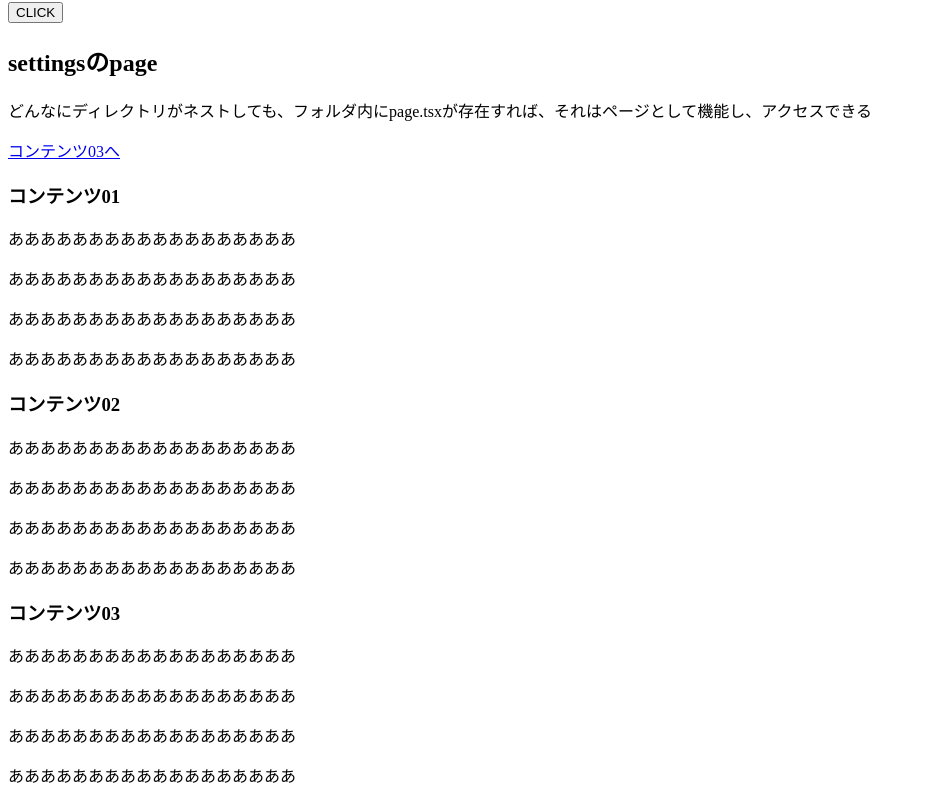
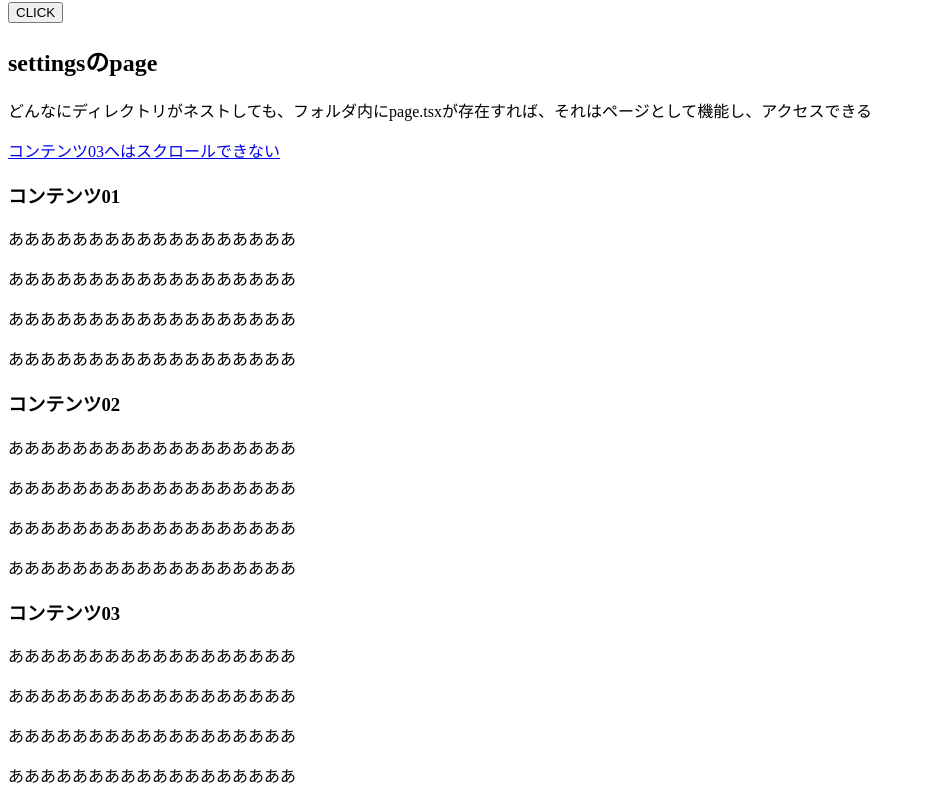
Before and after one commit to toku-chan/study-next-app-router, a Next.js app: page /dashboard/settings in a window 1280 px wide. Shown: the part 1139-1942 px from the top of the page, without its empty margins (0-925 px from the left). Built offline with nearby package versions, Linux system fonts and the light colour scheme.

Commit message:
Linking-Navigating/Link-scroll-false

```diff
--- a/src/app/dashboard/settings/page.tsx
+++ b/src/app/dashboard/settings/page.tsx
@@ -5,7 +5,12 @@ export default function Settings() {
     <section>
       <h2>settingsのpage</h2>
       <p>どんなにディレクトリがネストしても、フォルダ内にpage.tsxが存在すれば、それはページとして機能し、アクセスできる</p>
-      <Link href={'/dashboard/settings#content03'}>コンテンツ03へ</Link>
+      <Link
+        href={'/dashboard/settings#content03'}
+        scroll={false}
+      >
+        コンテンツ03へはスクロールできない
+      </Link>
       <section id="content01">
         <h3>コンテンツ01</h3>
         <p>ああああああああああああああああああ</p>
```
